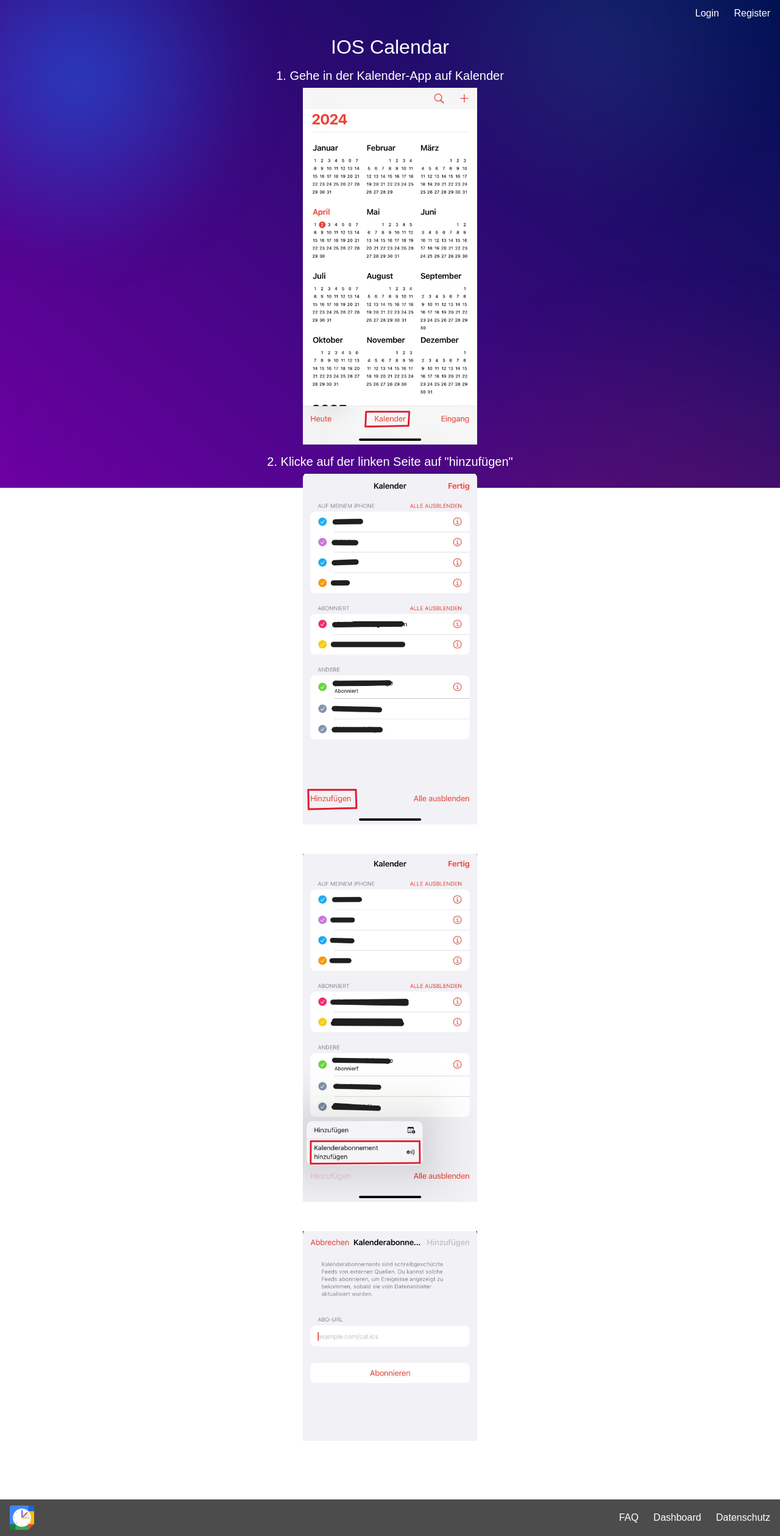
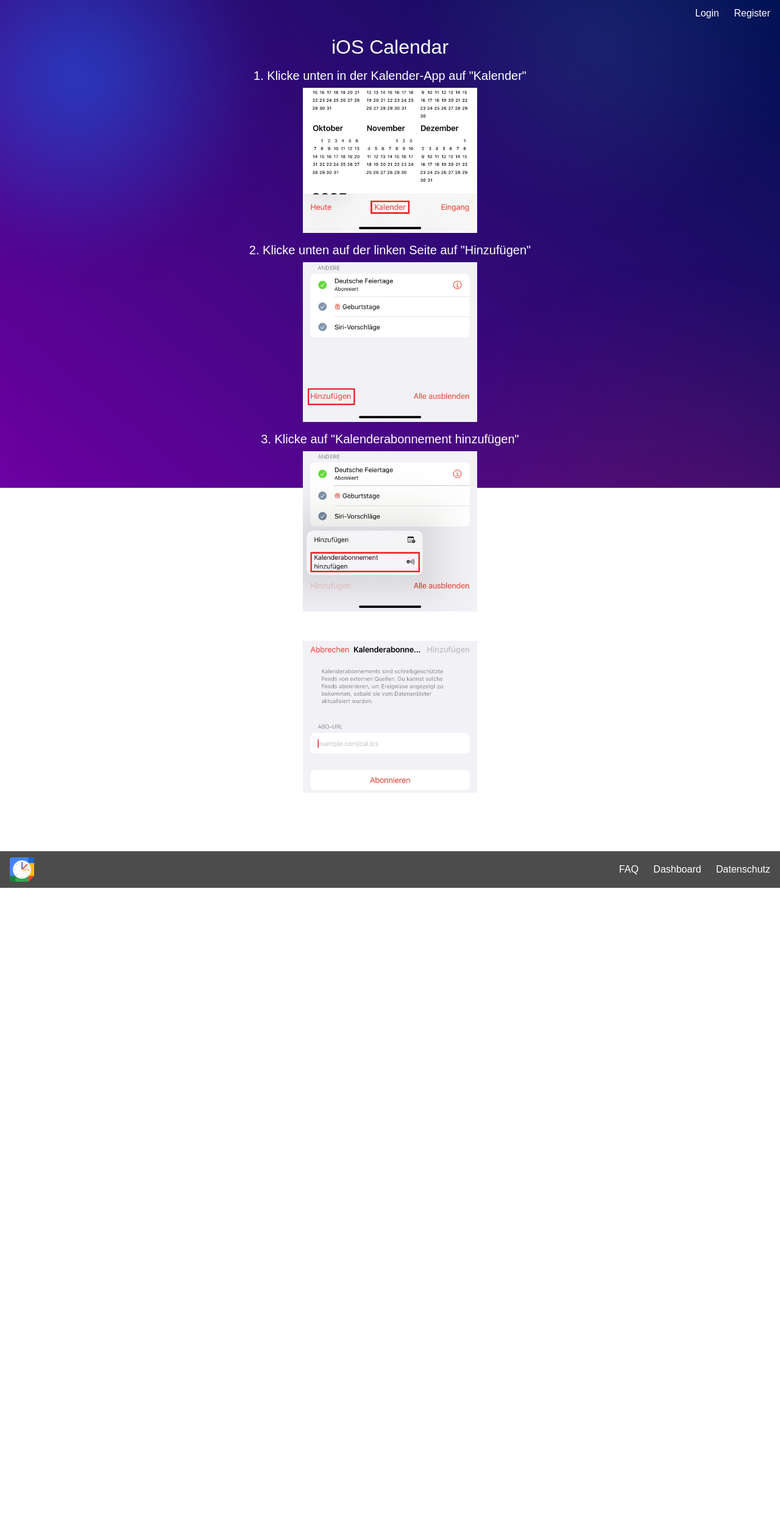
Before and after one commit to Kurzhalsgiraffe/Yourical, a Flask app: page /faq/apple in a window 1280 px wide. Shown: the whole page at 61% size. After the commit the page ends 1456 px from the top, so only its background shows below. Run offline with Flask 3, Linux system fonts and the light colour scheme; parts of the project's set-up code (start-up, migrations or seed data) failed here and were passed over.

Commit message:
ios faq update

```diff
--- a/server/project/templates/faq/faq_apple.html
+++ b/server/project/templates/faq/faq_apple.html
@@ -6,20 +6,17 @@
 
 {% block content %}
     <div class="faq-container mt-2">
-        <h2>IOS Calendar</h3>
-        <h5 class="mt-3">1. Gehe in der Kalender-App auf Kalender</h5>
+        <h2>iOS Calendar</h3>
+        <h5 class="mt-3">1. Klicke unten in der Kalender-App auf "Kalender"</h5>
         <img src="{{ url_for('static', filename='images/IOS_1.png') }}" width="30%" style="min-width: 150px;;">
 
-        <h5 class="mt-3">2. Klicke auf der linken Seite auf "hinzufügen"</h5>
+        <h5 class="mt-3">2. Klicke unten auf der linken Seite auf "Hinzufügen"</h5>
         <img src="{{ url_for('static', filename='images/IOS_2.png') }}" width="30%" style="min-width: 150px;;">
 
-        <h5 class="mt-3">3. Wähle Kalenderabonnement</h5>
+        <h5 class="mt-3">3. Klicke auf "Kalenderabonnement hinzufügen"</h5>
         <img src="{{ url_for('static', filename='images/IOS_3.png') }}" width="30%" style="min-width: 150px;;">
 
-        <h5 class="mt-3">4. Gib hier deinen Link ein</h5>
-
-        <a href="/ical/{{ current_user.username }}"></a>
-
+        <h5 class="mt-3">4. Füge hier deinen Link ein, und klicke auf "Abonnieren"</h5>
         <img src="{{ url_for('static', filename='images/IOS_4.png') }}" width="30%" style="min-width: 150px;">
 
         <h5 class="mt-3">Die Daten werden dann automatisch von unserem Server bezogen und in eurem Kalender aktuell gehalten.</h5>
```
Also changed, not shown: server/project/static/images/IOS_1.png, server/project/static/images/IOS_2.png, server/project/static/images/IOS_3.png, server/project/static/images/IOS_4.png.
